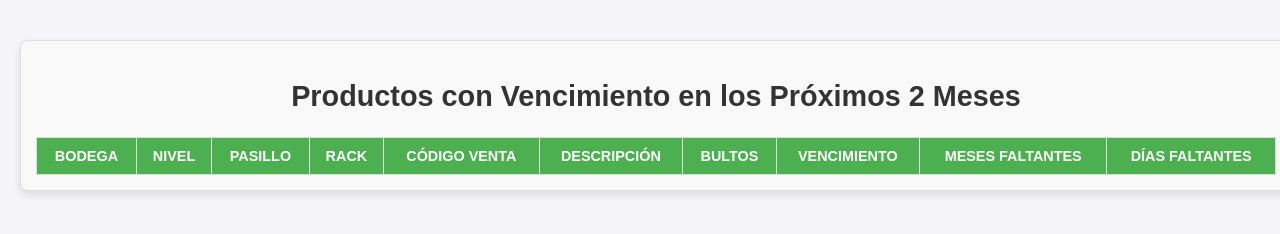
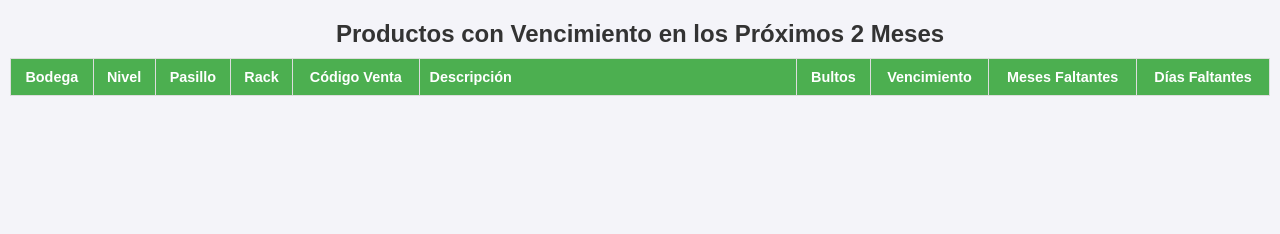
Before and after one commit to Hamburgotemuco/MESESF, a plain HTML site: page index.html in a window 1280 px wide. Drawn offline with Linux system fonts and the light colour scheme; no server answers.

Commit message:
Update index.html

```diff
--- a/index.html
+++ b/index.html
@@ -10,51 +10,58 @@
             margin: 0;
             padding: 0;
             background-color: #f4f4f9;
+            display: flex;
+            flex-direction: column;
+            height: 100vh;
+            overflow: hidden;
         }
         .dashboard {
             display: flex;
             flex-direction: column;
             align-items: center;
-            padding: 20px;
+            justify-content: center;
+            height: 100%;
+            padding: 10px;
         }
         .table-container {
-            margin: 20px auto;
-            width: 100%; /* Ocupa todo el ancho disponible */
-            padding: 15px;
-            background-color: #f9f9f9;
-            border: 1px solid #ddd;
-            border-radius: 8px;
-            box-shadow: 0 4px 8px rgba(0, 0, 0, 0.1);
-            overflow-x: auto; /* Permitir desplazamiento horizontal si es necesario */
+            display: flex;
+            flex-direction: column;
+            align-items: center;
+            justify-content: flex-start;
+            width: 100%;
+            height: 100%;
+            overflow: hidden;
         }
         h2 {
-            text-align: center; /* Centramos el título */
+            text-align: center;
+            margin: 0;
+            font-size: 1.5rem;
             color: #333;
+            padding: 10px 0;
         }
         table {
-            width: 100%; /* La tabla ocupa todo el ancho del contenedor */
+            width: 100%;
+            height: calc(100% - 2rem);
             border-collapse: collapse;
-            margin-top: 10px;
+            table-layout: auto;
+        }
+        th, td {
+            border: 1px solid #ddd;
+            padding: 8px;
+            font-size: 0.9rem;
+            text-align: center;
+            overflow: hidden;
+            text-overflow: ellipsis;
+            white-space: nowrap;
+        }
+        th:nth-child(6), /* Descripción */
+        td:nth-child(6) {
+            text-align: left;
+            width: 25%;
         }
         th {
-            border: 1px solid #ddd;
-            padding: 8px;
-            text-align: center; /* Centramos los encabezados */
-            font-size: 0.9rem; /* Tamaño más compacto */
             background-color: #4CAF50;
             color: white;
-            text-transform: uppercase; /* Transformar a mayúsculas */
-        }
-        td {
-            border: 1px solid #ddd;
-            padding: 8px;
-            text-align: left; /* Alineamos los datos a la izquierda */
-            font-size: 0.9rem;
-        }
-        td:nth-child(7), /* BULTOS */
-        td:nth-child(9), /* MESES FALTANTES */
-        td:nth-child(10) /* DIAS FALTANTES */ {
-            text-align: center; /* Centramos los datos */
         }
         tr:nth-child(even) {
             background-color: #f2f2f2;
@@ -63,16 +70,17 @@
             background-color: #ddd;
         }
 
-        /* Ajustes específicos para pantallas grandes como TV */
+        /* Ajustes para pantallas grandes */
         @media screen and (min-width: 1200px) {
             body {
-                font-size: 1.2rem; /* Escala el tamaño del texto */
+                font-size: 1rem;
             }
             th, td {
-                padding: 10px; /* Ajustar el espacio en celdas */
+                padding: 10px;
             }
-            h2 {
-                font-size: 1.8rem;
+            th:nth-child(6), /* Descripción */
+            td:nth-child(6) {
+                width: 30%;
             }
         }
     </style>
@@ -129,19 +137,16 @@
             const filteredRows = rows.filter(row => {
                 let mesesFaltantes = parseInt(row[14], 10) || 0;
                 const diasFaltantes = parseInt(row[15], 10) || 0;
-                const nivel = row[1]; // Nivel
-                const diasTotalesFaltan = parseInt(row[13], 10) || 0; // Columna N
+                const nivel = row[1];
+                const diasTotalesFaltan = parseInt(row[13], 10) || 0;
 
-                // Sumar un mes si los días faltantes (P) >= 1
                 if (diasFaltantes >= 1) {
                     mesesFaltantes += 1;
                 }
 
-                // Filtrar productos con vencimiento en los próximos 2 meses, excluir "PICKEO" y "N <= 0"
                 return nivel !== "PICKEO" && mesesFaltantes <= 2 && diasFaltantes >= 0 && diasTotalesFaltan > 0;
             });
 
-            // Ordenar por meses y días (más próximo primero)
             filteredRows.sort((a, b) => {
                 const mesesA = parseInt(a[14], 10) || 0;
                 const mesesB = parseInt(b[14], 10) || 0;
@@ -149,9 +154,9 @@
                 const diasB = parseInt(b[15], 10) || 0;
 
                 if (mesesA === mesesB) {
-                    return diasA - diasB; // Ordenar por días si los meses son iguales
+                    return diasA - diasB;
                 }
-                return mesesA - mesesB; // Ordenar por meses
+                return mesesA - mesesB;
             });
 
             updateTable(filteredRows, headers);
@@ -162,7 +167,7 @@
             tableBody.innerHTML = '';
 
             rows.forEach(row => {
-                const selectedColumns = [0, 1, 2, 3, 4, 5, 6, 12, 14, 15]; // Columnas a mostrar sin "Total"
+                const selectedColumns = [0, 1, 2, 3, 4, 5, 6, 12, 14, 15];
                 const tr = document.createElement('tr');
 
                 selectedColumns.forEach(index => {
@@ -175,8 +180,12 @@
             });
         }
 
-        // Cargar datos al cargar la página
         window.onload = fetchSheetData;
+
+        // Refresca la página automáticamente cada 5 minutos (300000 milisegundos)
+        setInterval(() => {
+            location.reload();
+        }, 300000); // 5 minutos en milisegundos
     </script>
 </body>
 </html>
```
